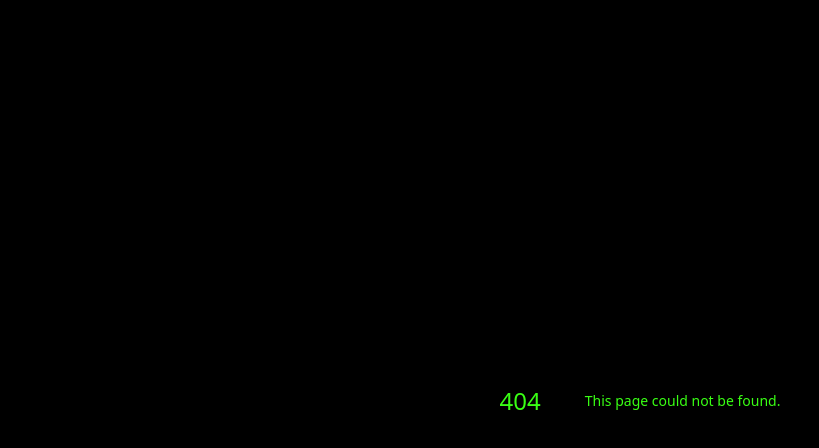
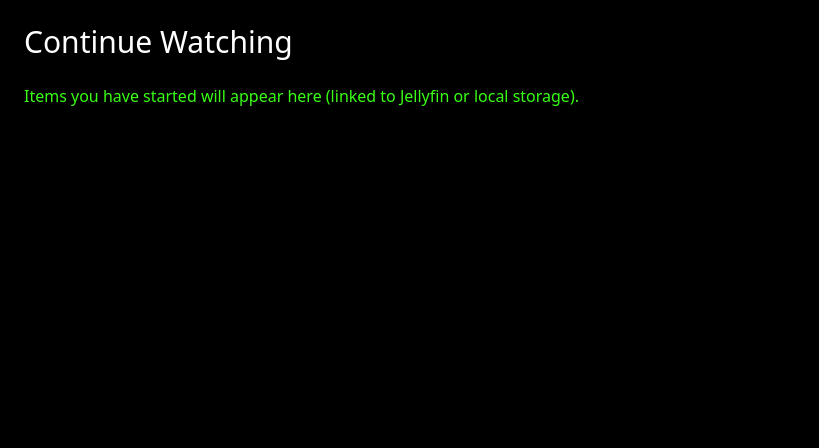
Before and after one commit to cgartco6/media-platform, a Next.js app in the folder apps/web/: page /continue in a window 1280 px wide. Before the commit this address had no page. Shown: the top 448 px of the page, without its empty margins (0-819 px from the left). Built offline with nearby package versions, Linux system fonts and the light colour scheme.

Commit message:
Add ContinuePage component for watching items

```diff
--- /dev/null
+++ b/apps/web/app/continue/page.tsx
@@ -0,0 +1,10 @@
+export default function ContinuePage() {
+  return (
+    <div className="p-6">
+      <h1 className="text-3xl mb-6 resume">Continue Watching</h1>
+      <p className="text-neon-green">
+        Items you have started will appear here (linked to Jellyfin or local storage).
+      </p>
+    </div>
+  );
+}
```
